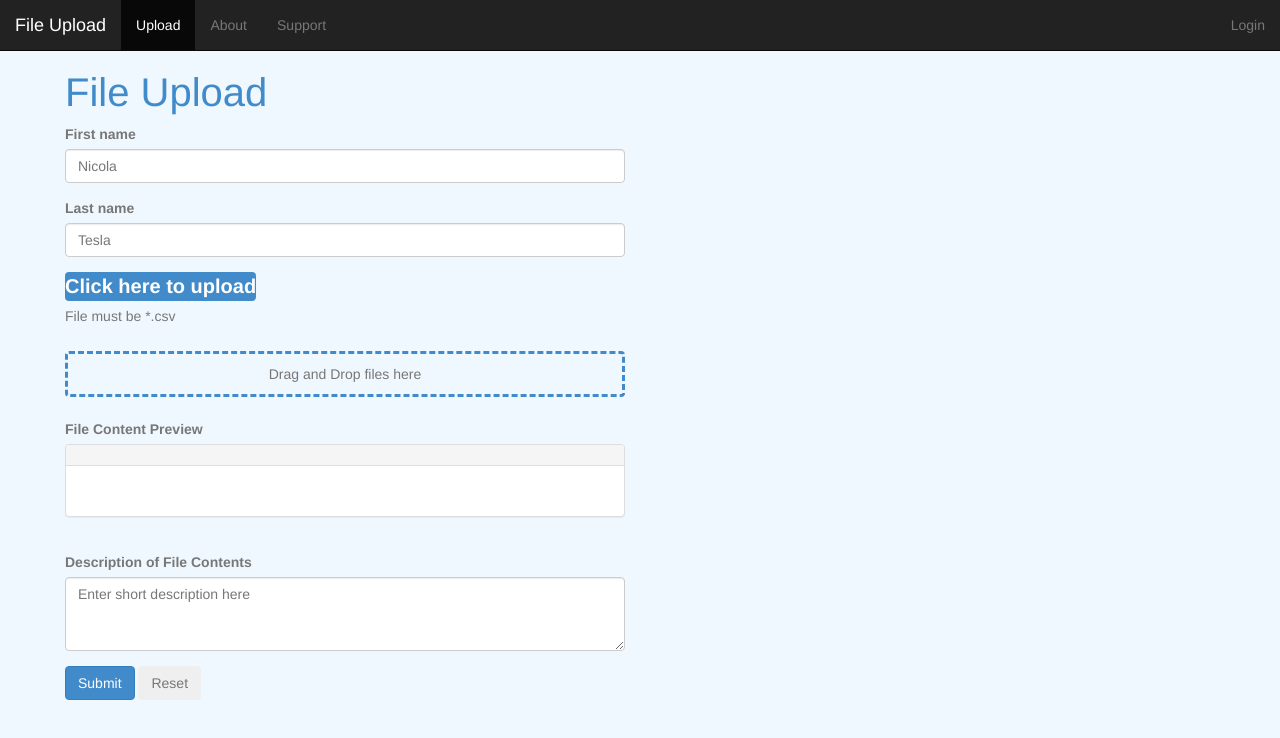
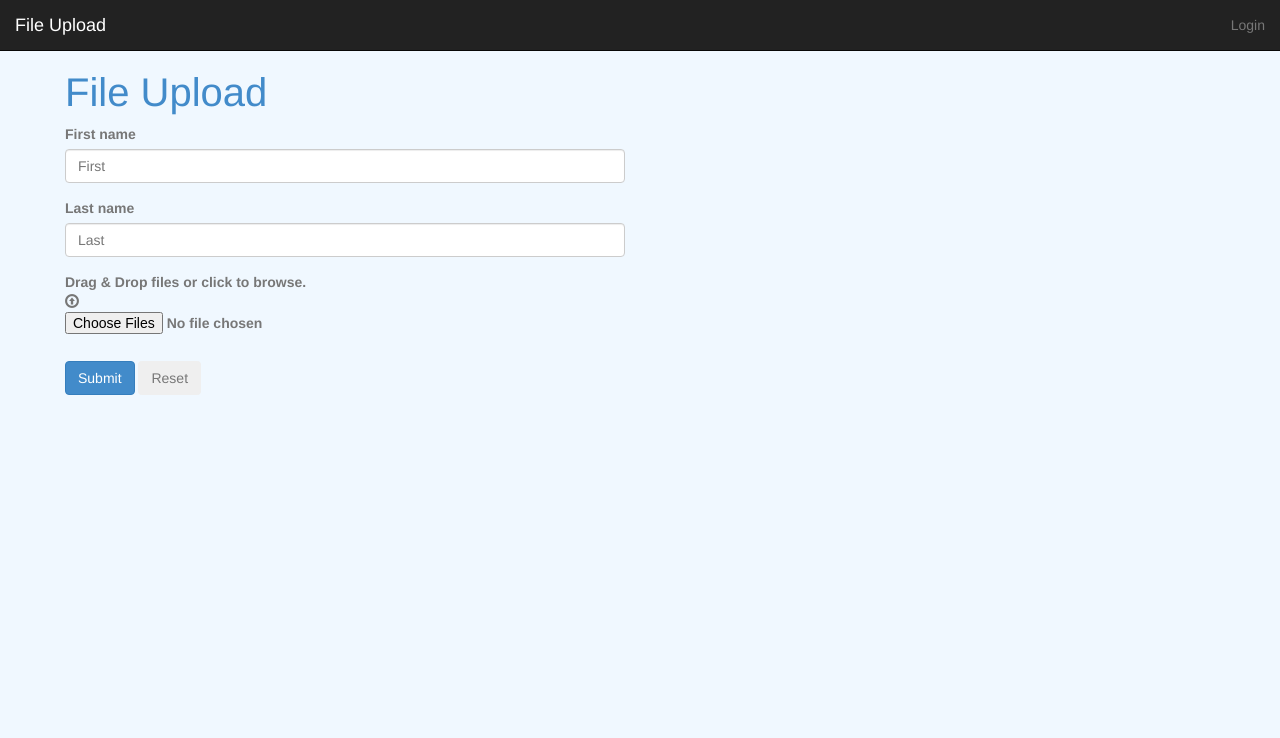
Before and after one commit to rcc-uchicago/submit, a plain HTML site: page client/index.html in a window 1280 px wide. Drawn offline with nearby package versions, Linux system fonts and the light colour scheme; files that its build step writes are made by us from their sources.

Commit message:
Update index.html

```diff
--- a/client/index.html
+++ b/client/index.html
@@ -2,16 +2,18 @@
 <meta charset="utf-8">
     <meta http-equiv="X-UA-Compatible" content="IE=edge">
     <meta name="viewport" content="width=device-width, initial-scale=1">
-<style>
-
-</style>
-
 <head>
   <title>File Upload</title>
-  <link href="css/bootstrap.css" rel="stylesheet" media="screen">
+  <link href="dist/css/bootstrap.css" rel="stylesheet" media="screen">
   <link href="mystyle.css" rel="stylesheet">
+  <script type="text/javascript">// Check for the various File API support.
+    if (window.File && window.FileReader && window.FileList && window.Blob) {
+    // Great success! All the File APIs are supported.
+    } else {
+    alert('The File APIs are not fully supported in this browser.');
+    }
+  </script>
 </head>
-
 <body>
   <nav id="navBar" class="navbar navbar-default navbar-inverse navbar-fixed-top" role="navigation">
     <div class="container-fluid">
@@ -21,86 +23,53 @@
           <span class="icon-bar"></span>
           <span class="icon-bar"></span>
           <span class="icon-bar"></span>
-
-	</button>
+        </button>
 	<a class="navbar-brand" href="#">File Upload</a>
       </div>
       <div class="collapse navbar-collapse" id="navbarCollapse">
         <ul class="nav navbar-nav">
-          <li class="active"><a href="#" target="_blank">Upload</a></li>
-          <li><a href="#" target="_blank">About</a></li>
-          <li><a href="#" target="_blank">Support</a></li>
+          <li><a href="#" target="_blank"></a></li>
+          <li><a href="#" target="_blank"></a></li>
+          <li><a href="#" target="_blank"></a></li>
         </ul>
         <ul class="nav navbar-nav navbar-right">
-            <li><a href="#">Login</a></li>
+          <li><a href="#">Login</a></li>
         </ul>
       </div>
     </div>
   </nav>
-
   <div class="container-fluid">
       <h1>File Upload</h1>
       <form id="frm1" action="http://localhost:8000/api/post" enctype="multipart/form-data" method="post">
         <div class="row">
           <div class="form-group col-md-6">
             <label for="firstname">First name</label>
-            <input type="text" class="form-control input-medium" id="firstname" placeholder="Nicola">
+            <input type="text" class="form-control input-medium" id="firstname" placeholder="First">
           </div>
         </div>
-
         <div class="row">
           <div class="form-group col-md-6">
             <label for="lastname">Last name</label>
-            <input type="text" class="form-control input-medium" id="lastname" placeholder="Tesla">
+            <input type="text" class="form-control input-medium" id="lastname" placeholder="Last">
           </div>
         </div>
-
-	<div class="row">
+        <div class="row">
           <div class="form-group col-md-6">
-            <label for="file" id="file">Click here to upload</label>
-            <input type="file" id="chooser" name="uploadedfile">
-	    <p>File must be *.csv</p>
+            <label class="fileContainer">Drag & Drop files or click to browse.<br />
+              <span class="glyphicon glyphicon-upload"></span>
+              <input type="file" id="files" name="files[]" multiple />
+            </label>
+            <output id="list"></output>
           </div>
         </div>
-
-	<div class="row">
-	  <div class="form-group col-md-6" id="fileInfo">
-	    <div id="drop_zone">
-	      <p></p>
-	      Drag and Drop files here
-	      <p></p>
-	    </div>
-	    <output id="list"></output>
-	  </div>
-	</div>
-
-	<div class="row">
-          <div class="form-group col-md-6">
-            <label for="content">File Content Preview</label>
-	    <div id="content" class="panel panel-default form-group">
-	      <div id="filename" class="panel-heading"></div>
-              <div id="data" class="panel-body"></div>
-            </div>
-	  </div>
-	</div>
-
-        <div class="row">
-          <div class="form-group col-md-6">
-            <label class="form-label" for="description">Description of File Contents</label><br>
-            <textarea id="description" class="form-control" placeholder="Enter short description here" rows="3"></textarea>
-	  </div>
-        </div>
-
-        <div class="form-actions">
+        <div>
           <button type="button" class="btn btn-primary" id="submit" onclick="submitFunc()">Submit</button>
           <button type="button" class="btn" id="reset" onclick="resetFunc()">Reset</button>
         </div>
       </form>
-
   </div>
   <script src="main.js"></script>
   <script src="http://code.jquery.com/jquery.js"></script>
-  <script src="js/bootstrap.js"></script>
+  <script src="dist/js/bootstrap.js"></script>
 </body>
-
 </html>
```
